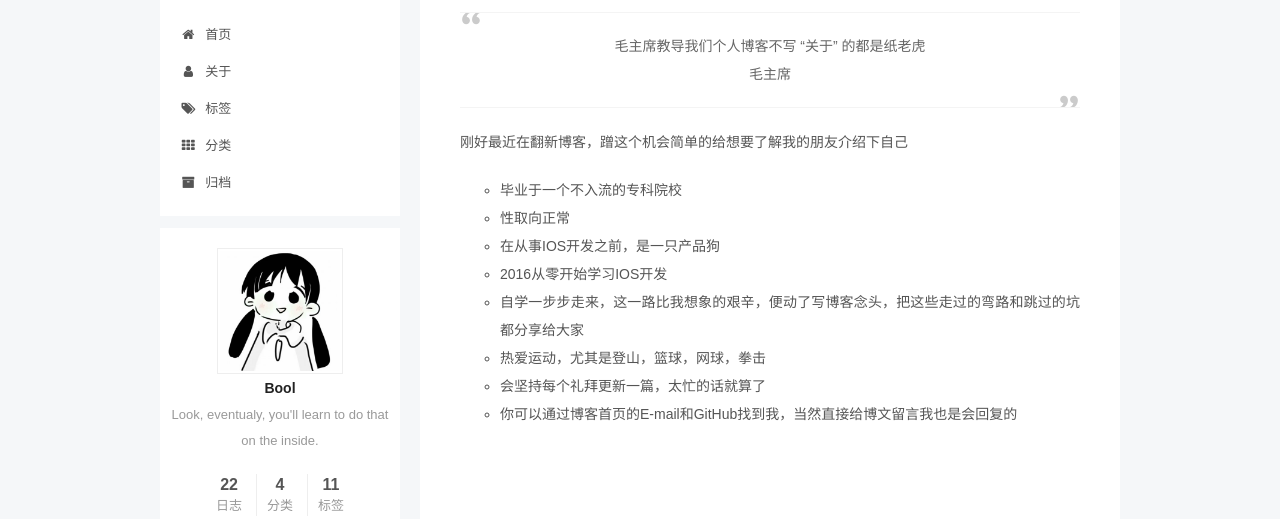
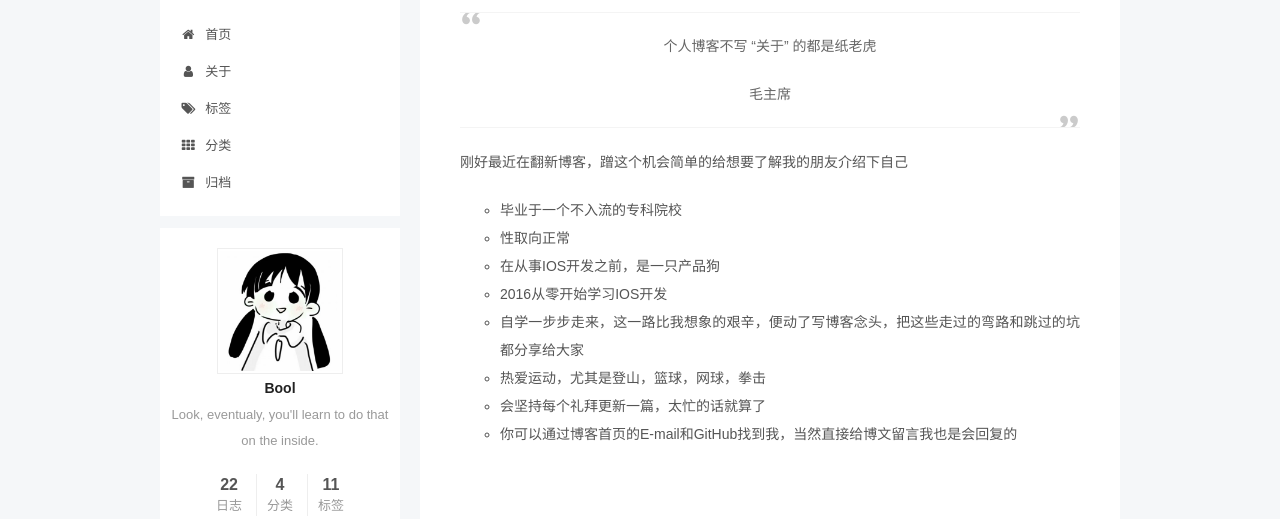
Before and after one commit to varbool/hexo.github.io, a plain HTML site: page about/index.html in a window 1280 px wide. Shown: the part 118-637 px from the top of the page. Drawn offline with Linux system fonts and the light colour scheme; a web font is replaced by a local one.

Commit message:
Site updated: 2019-02-02 16:20:18

```diff
--- a/about/index.html
+++ b/about/index.html
@@ -129,17 +129,17 @@
 
 
 
-<meta name="description" content="毛主席教导我们个人博客不写 “关于” 的都是纸老虎毛主席  刚好最近在翻新博客，蹭这个机会简单的给想要了解我的朋友介绍下自己  毕业于一个不入流的专科院校 性取向正常 在从事IOS开发之前，是一只产品狗 2016从零开始学习IOS开发 自学一步步走来，这一路比我想象的艰辛，便动了写博客念头，把这些走过的弯路和跳过的坑都分享给大家 热爱运动，尤其是登山，篮球，网球，拳击 会坚持每个礼拜更新一篇，太">
+<meta name="description" content="个人博客不写 “关于” 的都是纸老虎  毛主席  刚好最近在翻新博客，蹭这个机会简单的给想要了解我的朋友介绍下自己  毕业于一个不入流的专科院校 性取向正常 在从事IOS开发之前，是一只产品狗 2016从零开始学习IOS开发 自学一步步走来，这一路比我想象的艰辛，便动了写博客念头，把这些走过的弯路和跳过的坑都分享给大家 热爱运动，尤其是登山，篮球，网球，拳击 会坚持每个礼拜更新一篇，太忙的话就算">
 <meta property="og:type" content="website">
 <meta property="og:title" content="关于">
 <meta property="og:url" content="varbool.com/about/index.html">
 <meta property="og:site_name" content="VarBool">
-<meta property="og:description" content="毛主席教导我们个人博客不写 “关于” 的都是纸老虎毛主席  刚好最近在翻新博客，蹭这个机会简单的给想要了解我的朋友介绍下自己  毕业于一个不入流的专科院校 性取向正常 在从事IOS开发之前，是一只产品狗 2016从零开始学习IOS开发 自学一步步走来，这一路比我想象的艰辛，便动了写博客念头，把这些走过的弯路和跳过的坑都分享给大家 热爱运动，尤其是登山，篮球，网球，拳击 会坚持每个礼拜更新一篇，太">
+<meta property="og:description" content="个人博客不写 “关于” 的都是纸老虎  毛主席  刚好最近在翻新博客，蹭这个机会简单的给想要了解我的朋友介绍下自己  毕业于一个不入流的专科院校 性取向正常 在从事IOS开发之前，是一只产品狗 2016从零开始学习IOS开发 自学一步步走来，这一路比我想象的艰辛，便动了写博客念头，把这些走过的弯路和跳过的坑都分享给大家 热爱运动，尤其是登山，篮球，网球，拳击 会坚持每个礼拜更新一篇，太忙的话就算">
 <meta property="og:locale" content="zh-Hans">
-<meta property="og:updated_time" content="2019-02-02T08:19:04.738Z">
+<meta property="og:updated_time" content="2019-02-02T08:20:04.552Z">
 <meta name="twitter:card" content="summary">
 <meta name="twitter:title" content="关于">
-<meta name="twitter:description" content="毛主席教导我们个人博客不写 “关于” 的都是纸老虎毛主席  刚好最近在翻新博客，蹭这个机会简单的给想要了解我的朋友介绍下自己  毕业于一个不入流的专科院校 性取向正常 在从事IOS开发之前，是一只产品狗 2016从零开始学习IOS开发 自学一步步走来，这一路比我想象的艰辛，便动了写博客念头，把这些走过的弯路和跳过的坑都分享给大家 热爱运动，尤其是登山，篮球，网球，拳击 会坚持每个礼拜更新一篇，太">
+<meta name="twitter:description" content="个人博客不写 “关于” 的都是纸老虎  毛主席  刚好最近在翻新博客，蹭这个机会简单的给想要了解我的朋友介绍下自己  毕业于一个不入流的专科院校 性取向正常 在从事IOS开发之前，是一只产品狗 2016从零开始学习IOS开发 自学一步步走来，这一路比我想象的艰辛，便动了写博客念头，把这些走过的弯路和跳过的坑都分享给大家 热爱运动，尤其是登山，篮球，网球，拳击 会坚持每个礼拜更新一篇，太忙的话就算">
 
 
 
@@ -317,7 +317,8 @@
       <div class="post-body">
 
 
-          <blockquote class="blockquote-center"><p> 毛主席教导我们个人博客不写 “关于” 的都是纸老虎<br>毛主席</p>
+          <blockquote class="blockquote-center"><p> 个人博客不写 “关于” 的都是纸老虎 </p>
+<p>毛主席</p>
 </blockquote>
 <p>刚好最近在翻新博客，蹭这个机会简单的给想要了解我的朋友介绍下自己</p>
 <ul>
--- a/css/main.css
+++ b/css/main.css
@@ -1823,7 +1823,7 @@ pre .javascript .function {
   width: 4px;
   height: 4px;
   border-radius: 50%;
-  background: #9ad2fc;
+  background: #ff6032;
 }
 .links-of-blogroll {
   font-size: 13px;
```
